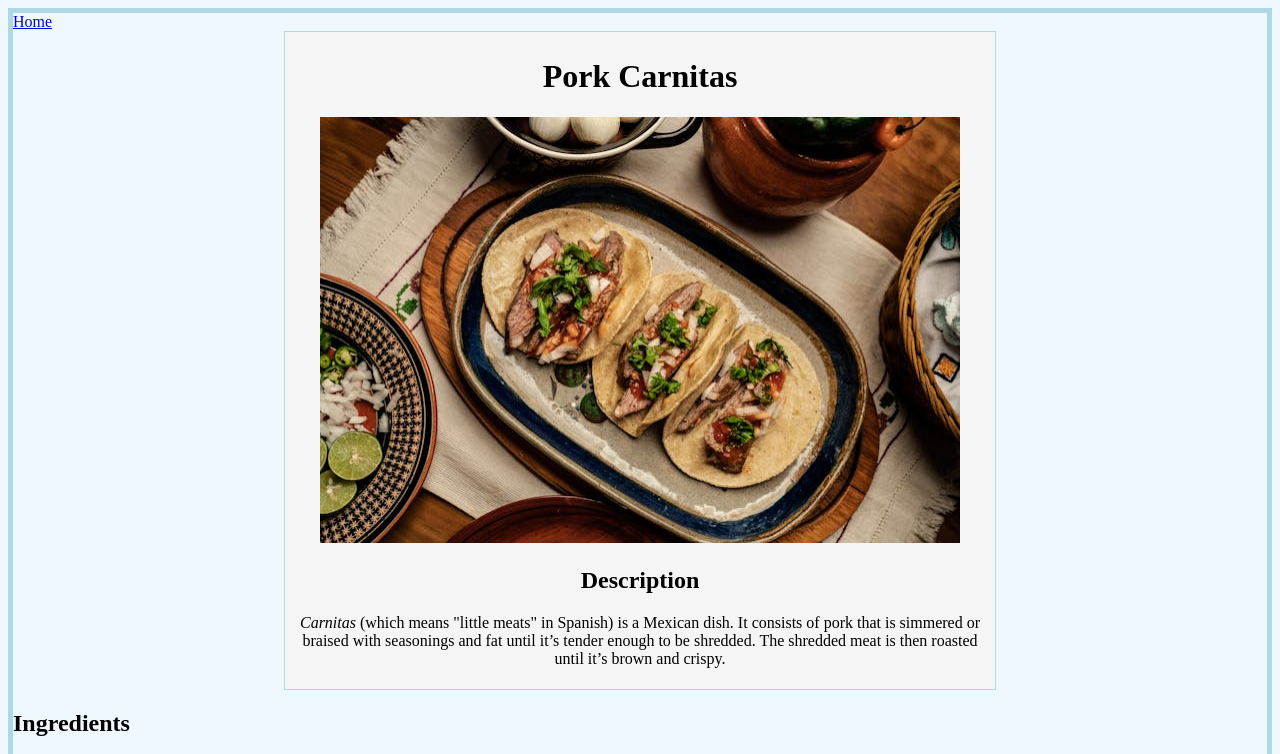
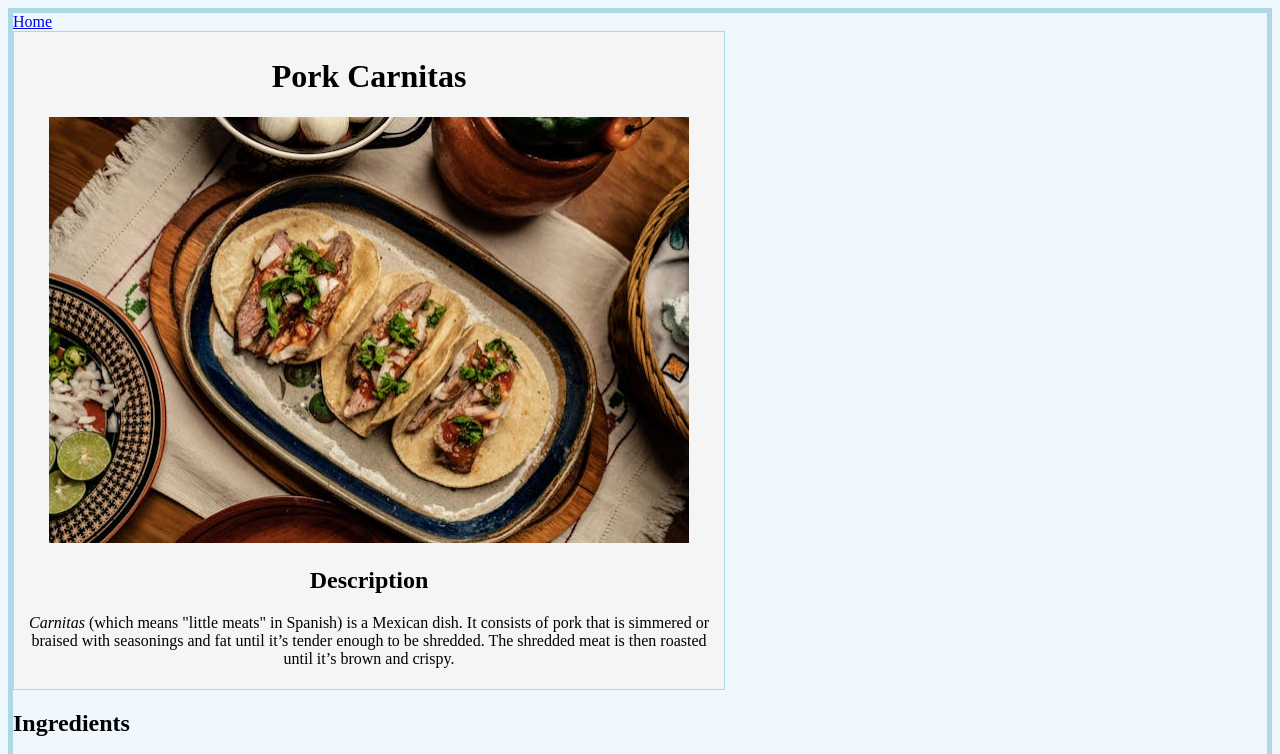
Before and after one commit to Bether12/odin-recipes, a plain HTML site: page recipes/pork-carnitas.html in a window 1280 px wide. Shown: the top 754 px of the page. Drawn offline with Linux system fonts and the light colour scheme.

Commit message:
Add block and inline block display to a and .card respectively

```diff
--- a/recipes/styles-2.css
+++ b/recipes/styles-2.css
@@ -3,7 +3,12 @@ body{
     background-color:aliceblue;
 }
 
+a{
+    display: block;
+}
+
 .card{
+    display: inline-block;
     text-align: center;
     margin: 0 auto;
     padding: 5px;
```
